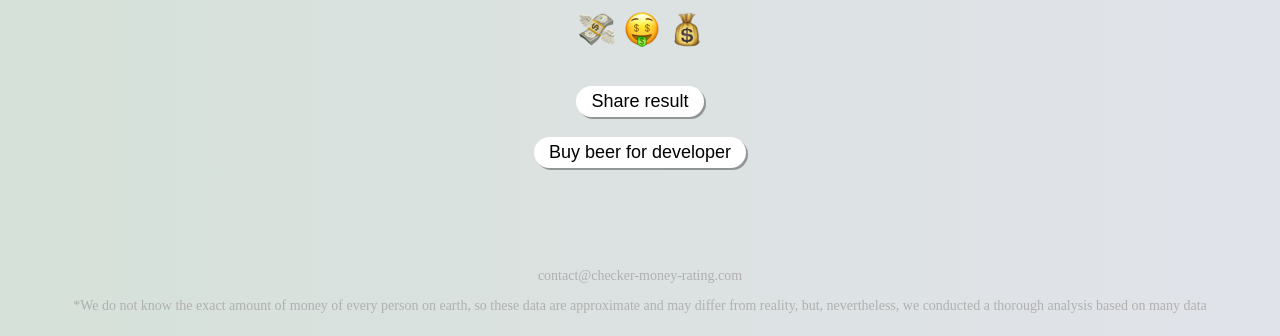
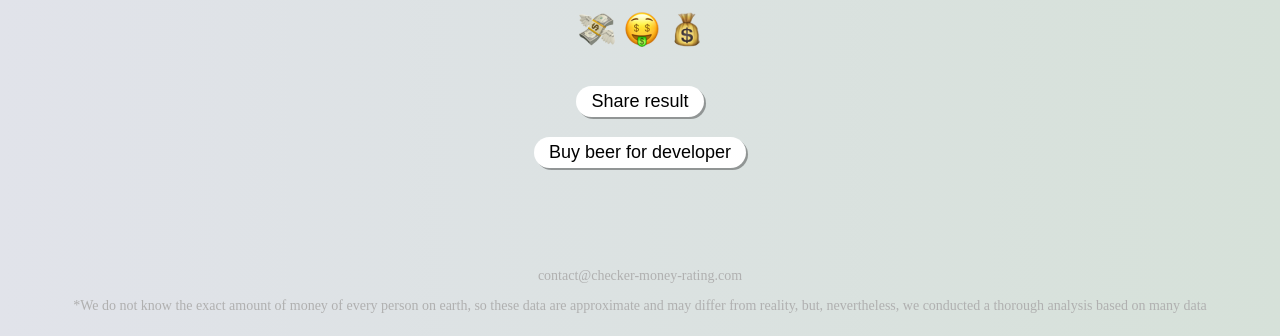
Before and after one commit to webvalery/checker-money-rating, a website: page public/index.html in a window 1280 px wide. Shown: the part 593-929 px from the top of the page. Drawn offline with Linux system fonts and the light colour scheme.

Commit message:
fix gradient

```diff
--- a/src/sass/main.scss
+++ b/src/sass/main.scss
@@ -1,5 +1,5 @@
 .index-pg {
-  background: linear-gradient(90deg, rgba(214, 225, 217, 1), rgba(225, 227, 234, 1));
+  background: linear-gradient(270deg, rgba(214, 225, 217, 1), rgba(225, 227, 234, 1));
   font-size: 18px;
   box-sizing: border-box;
 }
```
Also changed, not shown: public/css/main.css, public/css/main.min.css.
